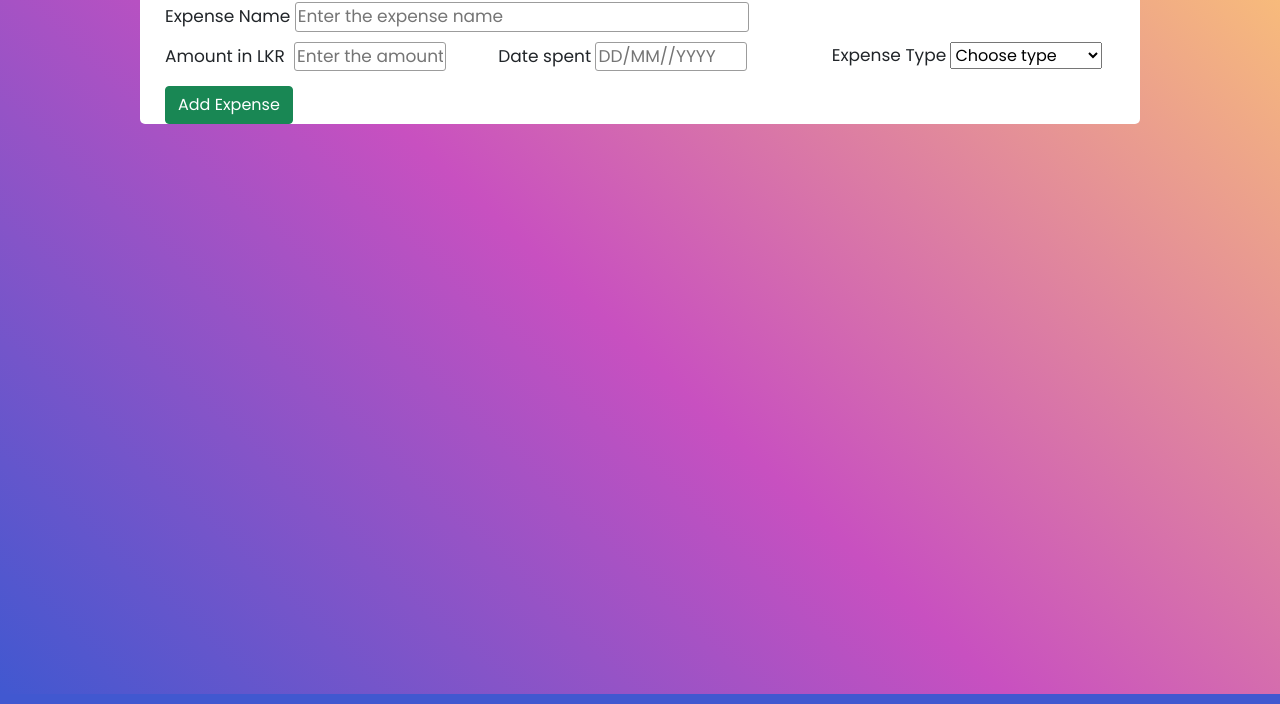
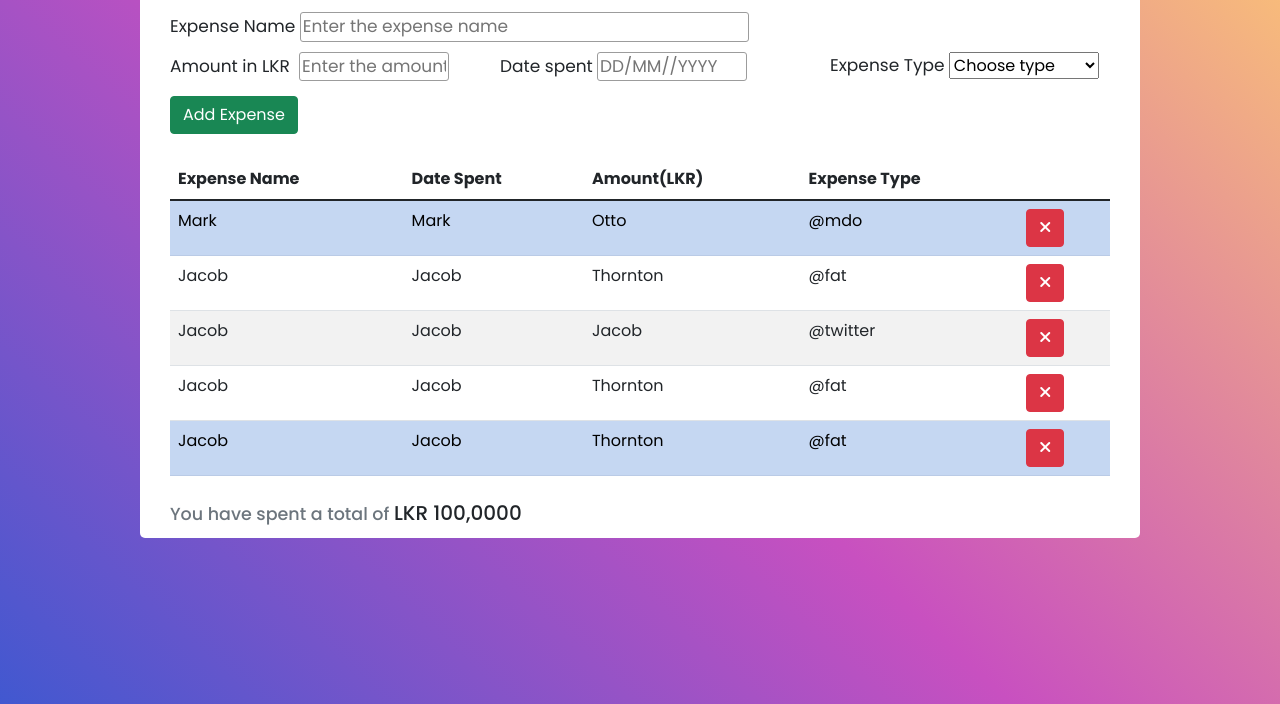
Before and after one commit to Wenuka19/Mini-Project---Expense-Calc, a plain HTML site: page index.html in a window 1280 px wide. Shown: the part 156-860 px from the top of the page. Drawn offline with Linux system fonts and the light colour scheme.

Commit message:
interface done

```diff
--- a/css/styles.css
+++ b/css/styles.css
@@ -17,8 +17,8 @@ body {
     background-color: white;
     max-width: 1000px;
 
-    margin: 50px auto;
-    padding-top: 5px;
+    margin: 60px auto;
+    padding: 5px;
     border-radius: 5px;
 }
 
@@ -64,3 +64,11 @@ input#expense-name {
     margin-left: 13px;
     margin-top: 10px;
 }
+
+.expense-table {
+    margin: 25px;
+}
+
+.main-container>h5 {
+    margin-left: 25px;
+}
--- a/index.html
+++ b/index.html
@@ -9,6 +9,7 @@
     <link rel="stylesheet" href="css/styles.css">
     <link href="https://fonts.googleapis.com/css2?family=Poppins:wght@100;200;400;500;700&amp;display=swap"
         rel="stylesheet">
+    <script src="https://kit.fontawesome.com/66884a4d36.js" crossorigin="anonymous"></script>
     <title>Expense Tracker</title>
 </head>
 
@@ -45,12 +46,68 @@
                 <button type="button" class="add-btn btn btn-success">Add Expense</button>
             </div>
         </div>
+        <div class="expense-table">
+            <table class="table table-striped">
+                <thead>
+                    <tr>
+                        <th scope="col">Expense Name</th>
+                        <th scope="col">Date Spent</th>
+                        <th scope="col">Amount(LKR)</th>
+                        <th scope="col">Expense Type</th>
+                        <th scope="col"></th>
+                    </tr>
+                </thead>
+                <tbody>
+                    <tr class="table-primary">
+                        <td>Mark</td>
+                        <td>Mark</td>
+                        <td>Otto</td>
+                        <td>@mdo</td>
+                        <td><button type="button" class="btn btn-danger"><i class="fa fa-times"
+                                    aria-hidden="true"></i></button></td>
+                    </tr>
+                    <tr>
+                        <td>Jacob</td>
+                        <td>Jacob</td>
+                        <td>Thornton</td>
+                        <td>@fat</td>
+                        <td><button type="button" class="btn btn-danger"><i class="fa fa-times"
+                                    aria-hidden="true"></i></button></td>
+                    </tr>
+                    <tr>
+                        <td>Jacob</td>
+                        <td>Jacob</td>
+                        <td>Jacob</td>
+                        <td>@twitter</td>
+                        <td><button type="button" class="btn btn-danger"><i class="fa fa-times"
+                                    aria-hidden="true"></i></button></td>
+                    </tr>
+                    <tr>
+                        <td>Jacob</td>
+                        <td>Jacob</td>
+                        <td>Thornton</td>
+                        <td>@fat</td>
+                        <td><button type="button" class="btn btn-danger"><i class="fa fa-times"
+                                    aria-hidden="true"></i></button></td>
+                    </tr>
+                    <tr class="table-primary">
+                        <td>Jacob</td>
+                        <td>Jacob</td>
+                        <td>Thornton</td>
+                        <td>@fat</td>
+                        <td><button type="button" class="btn btn-danger"><i class="fa fa-times"
+                                    aria-hidden="true"></i></button></td>
+                    </tr>
+                </tbody>
+            </table>
+        </div>
+        <h5>
+            <small class="text-muted">You have spent a total of </small>
+            LKR 100,0000
+        </h5>
 
 
 
-
-
-    </div>
     </div>
 
     <script src="js/bootstrap.js"></script>
```
